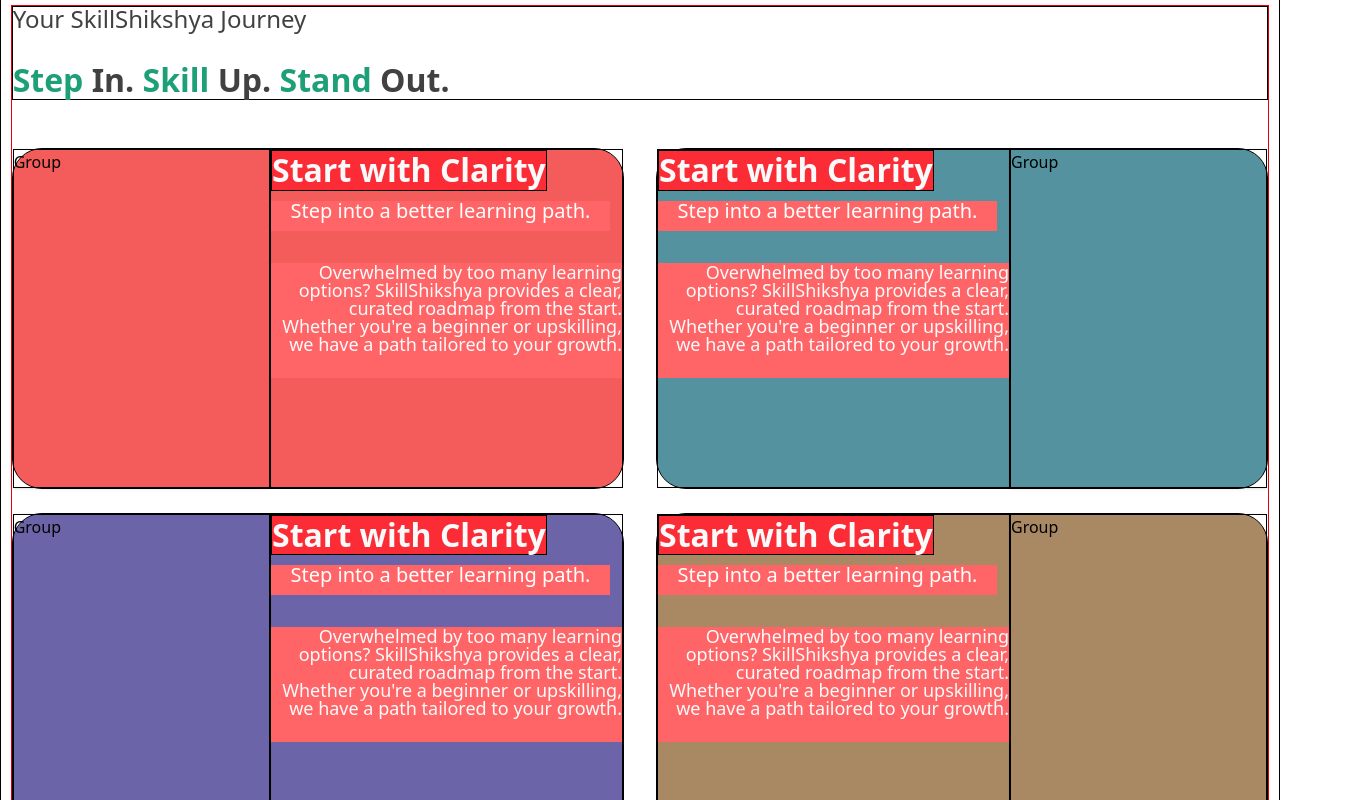
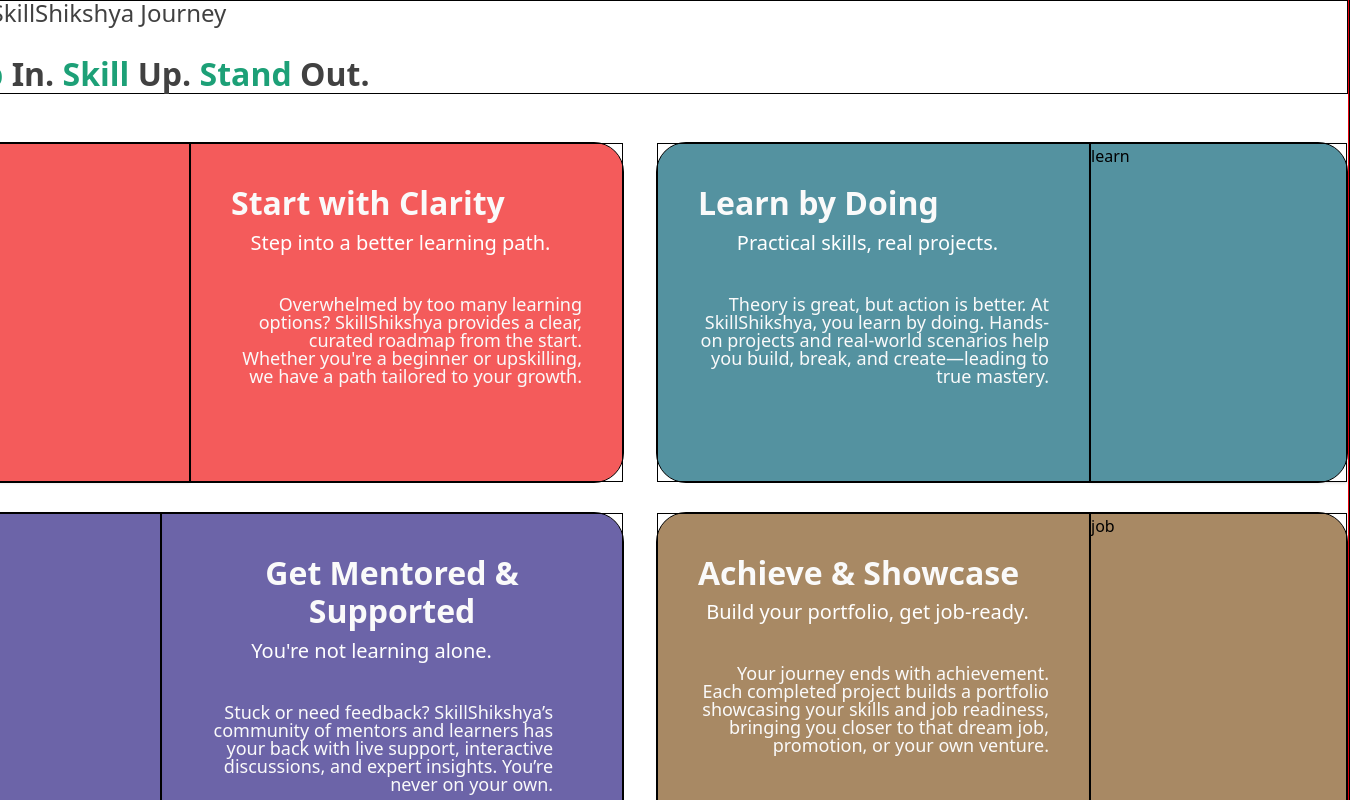
Before and after one commit to KshitizRajan7/task2, a Next.js app: page / in a window 1280 px wide. Shown: the top 800 px of the page, 1350 px wide, since content can reach past the window. Built offline with nearby package versions, Linux system fonts and the light colour scheme.

Commit message:
Implement prop drilling to dynamically pass text and SVG/PNG assets to Card based on title and group

```diff
--- a/src/components/Dynamic Card/Card.jsx
+++ b/src/components/Dynamic Card/Card.jsx
@@ -1,11 +1,11 @@
 import React from 'react'
 import TopCard from './TopCard'
 
-const Card = ({title}) => {
+const Card = ({ title, text1, text2, text3 }) => {
   return (
     <div className='inline-flex'>
       <div>
-        <TopCard title={title}/>
+        <TopCard title={title} text1={text1} text2={text2} text3={text3} />
       </div>
     </div>
   )
--- /dev/null
+++ b/src/components/Dynamic Card/Group.jsx
@@ -0,0 +1,18 @@
+import React from 'react'
+
+const Group = ({ title }) => {
+    return (
+        <div>
+            {/* clarity */}
+            {title == "clarity" && <div></div>}
+            {/* learn */}
+            {title == "learn" && <div>learn</div>}
+            {/* mentor */}
+            {title == "mentor" && <div>mentor</div>}
+            {/* job */}
+            {title == "job" && <div>job</div>}
+        </div>
+    )
+}
+
+export default Group
--- a/src/components/Dynamic Card/MiddleCard.jsx
+++ b/src/components/Dynamic Card/MiddleCard.jsx
@@ -1,13 +1,23 @@
 import React from 'react'
-import MiddleTop from './MiddleTop'
 
-const MiddleCard = () => {
+const MiddleCard = ({ text1, text2, text3 }) => {
   return (
     <div className='inline-flex flex-col top-[58px] left-[206px] gap-[32px] '>
-      <MiddleTop />
-      <p className='w-[351px] h-[115px] font-normal text-lg leading-[100%] tracking-normal text-right text-[#FAFAFA] bg-red-400'>
-        Overwhelmed by too many learning options? SkillShikshya provides a clear, curated roadmap from the start. Whether you're a beginner or upskilling, we have a path tailored to your growth.
-      </p>
+      {/* MiddleTop  */}
+      <div className='inline-flex flex-col gap-[10px]'>
+        {/* top middle top  */}
+        <div className='inline-flex gap-[10px]'>
+          <p className='font-nohemi font-bold text-[32px] leading-[120%] tracking-normal text-center text-[#FAFAFA]'>
+            {text1}
+          </p>
+        </div>
+        {/* TopMiddleTop text */}
+        <p className='font-outfit w-[339px] h-[30px] font-medium text-xl leading-[100%] tracking-normal text-center text-[#FFFFFF]'>
+          {text2}
+        </p>
+      </div>
+      <p className='w-[351px] h-[115px] font-normal text-lg leading-[100%] tracking-normal text-right text-[#FAFAFA]'>
+        {text3}</p>
     </div>
   )
 }
--- a/src/components/Dynamic Card/MiddleTop.jsx
+++ /dev/null
@@ -1,17 +0,0 @@
-import React from 'react'
-import TopMiddleTop from './TopMiddleTop'
-
-const MiddleTop = () => {
-  return (
-    <div className='inline-flex flex-col gap-[10px]'>
-
-      <TopMiddleTop />
-      {/* TopMiddleTop text */}
-      <p className='font-outfit w-[339px] h-[30px] font-medium text-xl leading-[100%] tracking-normal text-center text-[#FFFFFF] bg-red-400'>
-        Step into a better learning path.
-      </p>
-    </div>
-  )
-}
-
-export default MiddleTop
--- a/src/components/Dynamic Card/TopCard.jsx
+++ b/src/components/Dynamic Card/TopCard.jsx
@@ -1,24 +1,25 @@
 import React from 'react'
 import MiddleCard from './MiddleCard'
+import Group from './Group'
 
-const TopCard = ({ title }) => {
+const TopCard = ({ title, text1, text2, text3 }) => {
   return (
     <div className={`inline-flex rounded-[30px] border ${title === 'clarity' && 'bg-[#F45B5B]'} ${title === 'learn' && 'bg-[#5492A0]'} ${title === 'mentor' && 'bg-[#6C64A8]'} ${title === 'job' && 'bg-[#A88964]'} `}>
       {/* group */}
       {title === "clarity" || title === "mentor" ? (<div className={`top-[22px] left-[-49px] w-[257.39px] h-[338.59px] shadow-sm border`}>
-        Group
+        <Group title={title} />
       </div>) : (
-        <div className='top-[58px] left-[206px]  border'>
-          <MiddleCard />
+        <div className='top-[58px] left-[206px]  border p-10'>
+          <MiddleCard text1={text1} text2={text2} text3={text3} />
         </div>
       )
       }
 
-      {title === "clarity" || title === "mentor" ? (<div className='top-[58px] left-[206px]  border'>
-        <MiddleCard />
+      {title === "clarity" || title === "mentor" ? (<div className='top-[58px] left-[206px]  border p-10'>
+        <MiddleCard text1={text1} text2={text2} text3={text3} />
       </div>) :
         (<div className='top-[22px] left-[-49px] w-[257.39px] h-[338.59px] shadow-sm border'>
-          Group
+          <Group title={title} />
         </div>)
       }
     </div>
--- a/src/components/Dynamic Card/TopMiddleTop.jsx
+++ /dev/null
@@ -1,13 +0,0 @@
-import React from 'react'
-
-const TopMiddleTop = () => {
-  return (
-    <div className='inline-flex gap-[10px]'>
-      <p className='font-nohemi font-bold text-[32px] leading-[120%] tracking-normal text-center text-[#FAFAFA] border border-black bg-red-500'>
-        Start with Clarity
-      </p>
-    </div>
-  )
-}
-
-export default TopMiddleTop
--- a/src/components/DynamicBottom.jsx
+++ b/src/components/DynamicBottom.jsx
@@ -1,17 +1,18 @@
 import React from 'react'
 import Frame1 from './frame bottom/Frame1'
 import Frame2 from './frame bottom/Frame2'
+import { clarity, job, learn, mentor } from '@/data/data'
 
 const DynamicBottom = () => {
   return (
     <div className='inline-flex flex-col gap-[24px]'>
       <div className='inline-flex gap-[32px]'>
-        <Frame1 title={"clarity"}/>
-        <Frame1 title={"learn"}/>
+        <Frame1 title={"clarity"} {...clarity} />
+        <Frame1 title={"learn"} {...learn} />
       </div>
       <div className='inline-flex gap-[32px]'>
-        <Frame2 title={"mentor"}/>
-        <Frame2 title={"job"}/>
+        <Frame2 title={"mentor"} {...mentor} />
+        <Frame2 title={"job"} {...job} />
       </div>
     </div>
   )
--- a/src/components/frame bottom/Frame1.jsx
+++ b/src/components/frame bottom/Frame1.jsx
@@ -1,10 +1,10 @@
 import React from 'react'
 import Card from '../Dynamic Card/Card'
 
-const Frame1 = ({title}) => {
-    return (
+const Frame1 = ({ title, text1, text2, text3 }) => {
+  return (
     <div className='inline-flex left-[-1.5px] gap-[32px] '>
-      <Card title={title}/>
+      <Card title={title} text1={text1} text2={text2} text3={text3} />
     </div>
   )
 }
--- a/src/components/frame bottom/Frame2.jsx
+++ b/src/components/frame bottom/Frame2.jsx
@@ -1,10 +1,10 @@
 import React from 'react'
 import Card from '../Dynamic Card/Card'
 
-const Frame2 = ({title}) => {
+const Frame2 = ({ title, text1, text2, text3 }) => {
   return (
     <div className='inline-flex top-[381.17px] left-[-2.5px] gap-[32px]'>
-      <Card title={title}/>
+      <Card title={title} text1={text1} text2={text2} text3={text3} />
     </div>
   )
 }
--- /dev/null
+++ b/src/data/data.js
@@ -0,0 +1,20 @@
+export const clarity = {
+    text1: "Start with Clarity",
+    text2: "Step into a better learning path.",
+    text3: "Overwhelmed by too many learning options? SkillShikshya provides a clear, curated roadmap from the start. Whether you're a beginner or upskilling, we have a path tailored to your growth.",
+}
+export const learn = {
+    text1: "Learn by Doing",
+    text2: "Practical skills, real projects.",
+    text3: "Theory is great, but action is better. At SkillShikshya, you learn by doing. Hands-on projects and real-world scenarios help you build, break, and create—leading to true mastery."
+}
+export const mentor = {
+    text1: "Get Mentored & Supported",
+    text2: "You're not learning alone.",
+    text3: "Stuck or need feedback? SkillShikshya’s community of mentors and learners has your back with live support, interactive discussions, and expert insights. You’re never on your own."
+}
+export const job = {
+    text1: "Achieve & Showcase",
+    text2: "Build your portfolio, get job-ready.",
+    text3: "Your journey ends with achievement. Each completed project builds a portfolio showcasing your skills and job readiness, bringing you closer to that dream job, promotion, or your own venture."
+}
```
